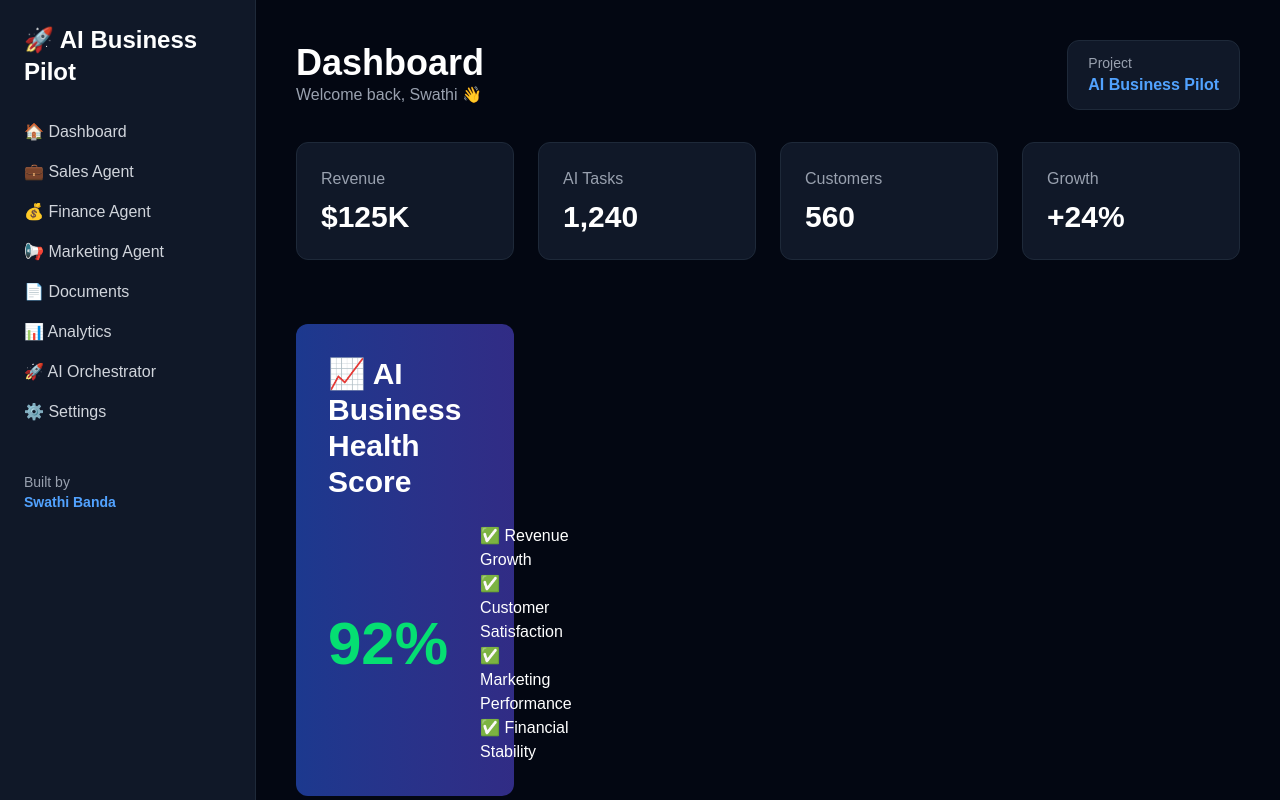
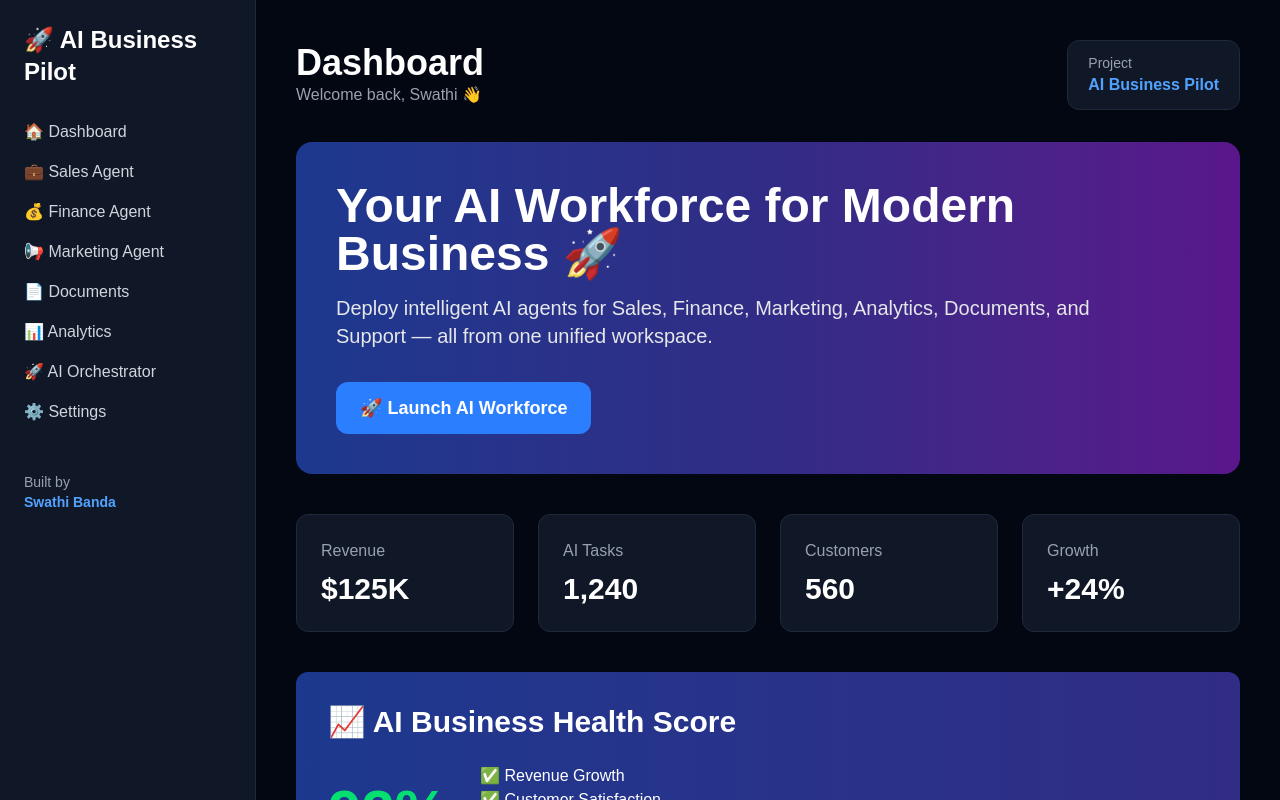
Before and after one commit to bandaswathi22-creator/bizpilot-ai, a Next.js app: page / in a window 1280 px wide. Shown: the top 800 px of the page. Built offline with nearby package versions, Linux system fonts and the light colour scheme.

Commit message:
Add homepage hero banner and launch AI workforce button

```diff
--- a/app/page.tsx
+++ b/app/page.tsx
@@ -1,3 +1,4 @@
+import Link from "next/link";
 import Sidebar from "./components/Sidebar";
 import Header from "./components/Header";
 import DashboardCard from "./components/DashboardCard";
@@ -40,20 +41,47 @@ const agents = [
     link: "/agents/support",
   },
 ];
+
 export default function Home() {
   return (
     <div className="flex min-h-screen bg-gray-950 text-white">
       <Sidebar />
 
       <main className="flex-1 p-10">
+
         <Header />
 
+        {/* Hero Banner */}
+        <section className="mt-8 mb-10 rounded-2xl bg-gradient-to-r from-blue-900 via-indigo-900 to-purple-900 p-10">
+          <h1 className="text-5xl font-bold mb-4">
+            Your AI Workforce for Modern Business 🚀
+          </h1>
+
+          <p className="text-gray-200 text-xl max-w-3xl mb-8">
+            Deploy intelligent AI agents for Sales, Finance, Marketing,
+            Analytics, Documents, and Support — all from one unified workspace.
+          </p>
+
+          <Link
+            href="/agents/orchestrator"
+            className="inline-block bg-blue-500 hover:bg-blue-600 px-6 py-3 rounded-xl text-lg font-semibold"
+          >
+            🚀 Launch AI Workforce
+          </Link>
+        </section>
+
+
+        {/* KPI Cards */}
         <div className="grid md:grid-cols-4 gap-6 mb-10">
           <DashboardCard title="Revenue" value="$125K" />
           <DashboardCard title="AI Tasks" value="1,240" />
           <DashboardCard title="Customers" value="560" />
           <DashboardCard title="Growth" value="+24%" />
-          <div className="mt-10 bg-gradient-to-r from-blue-900 to-indigo-900 rounded-xl p-8">
+        </div>
+
+
+        {/* Business Health */}
+        <div className="mb-10 bg-gradient-to-r from-blue-900 to-indigo-900 rounded-xl p-8">
           <h2 className="text-3xl font-bold">
             📈 AI Business Health Score
           </h2>
@@ -71,8 +99,9 @@ export default function Home() {
             </div>
           </div>
         </div>
-        </div>
 
+
+        {/* AI Workforce */}
         <h2 className="text-3xl font-bold mb-6">
           🤖 AI Workforce
         </h2>
@@ -83,7 +112,9 @@ export default function Home() {
               key={agent.name}
               className="bg-gray-900 border border-gray-800 rounded-xl p-6"
             >
-              <div className="text-5xl mb-4">{agent.icon}</div>
+              <div className="text-5xl mb-4">
+                {agent.icon}
+              </div>
 
               <h3 className="text-2xl font-semibold">
                 {agent.name}
@@ -93,15 +124,16 @@ export default function Home() {
                 {agent.status}
               </p>
 
-              <a
+              <Link
                 href={agent.link}
                 className="inline-block mt-4 bg-blue-600 px-4 py-2 rounded-lg hover:bg-blue-700"
               >
                 Open Agent
-              </a>
+              </Link>
             </div>
           ))}
         </div>
+
       </main>
     </div>
   );
```
Lines whose indentation alone changed are shown as unchanged.
